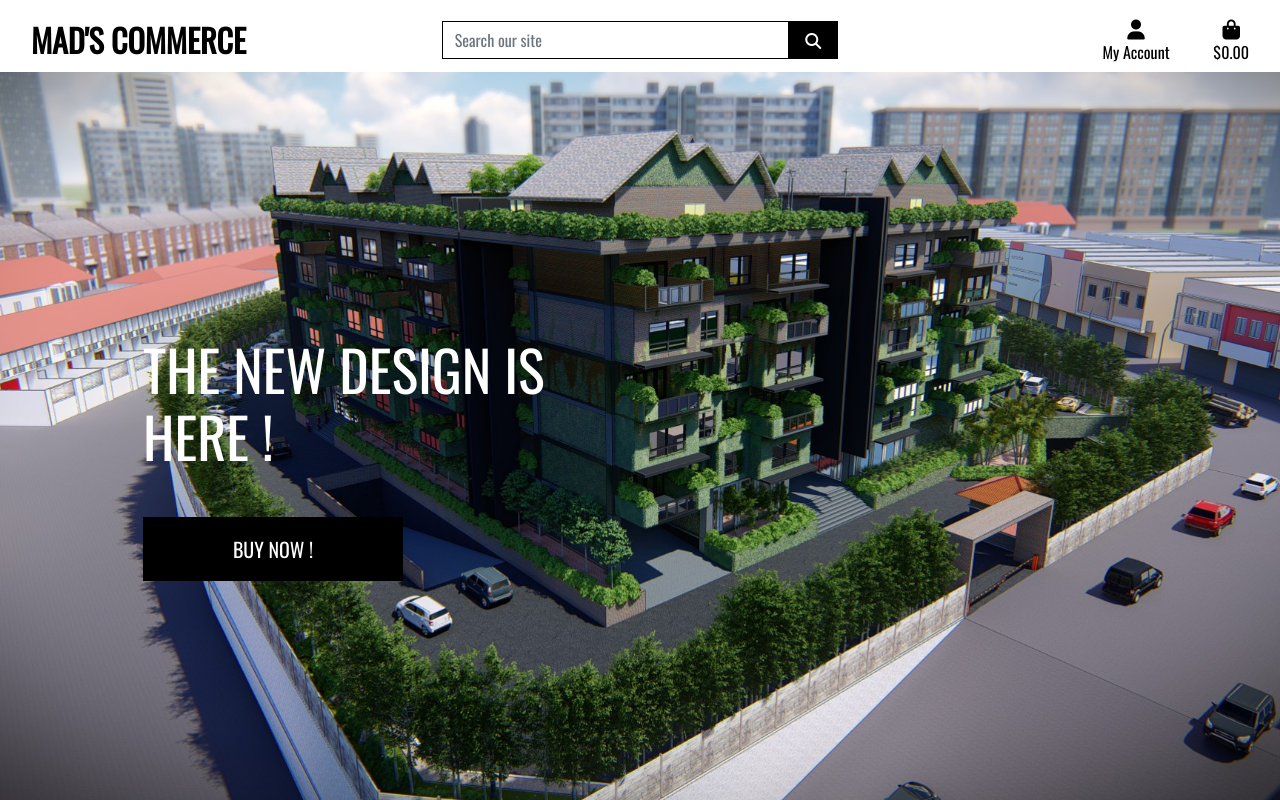
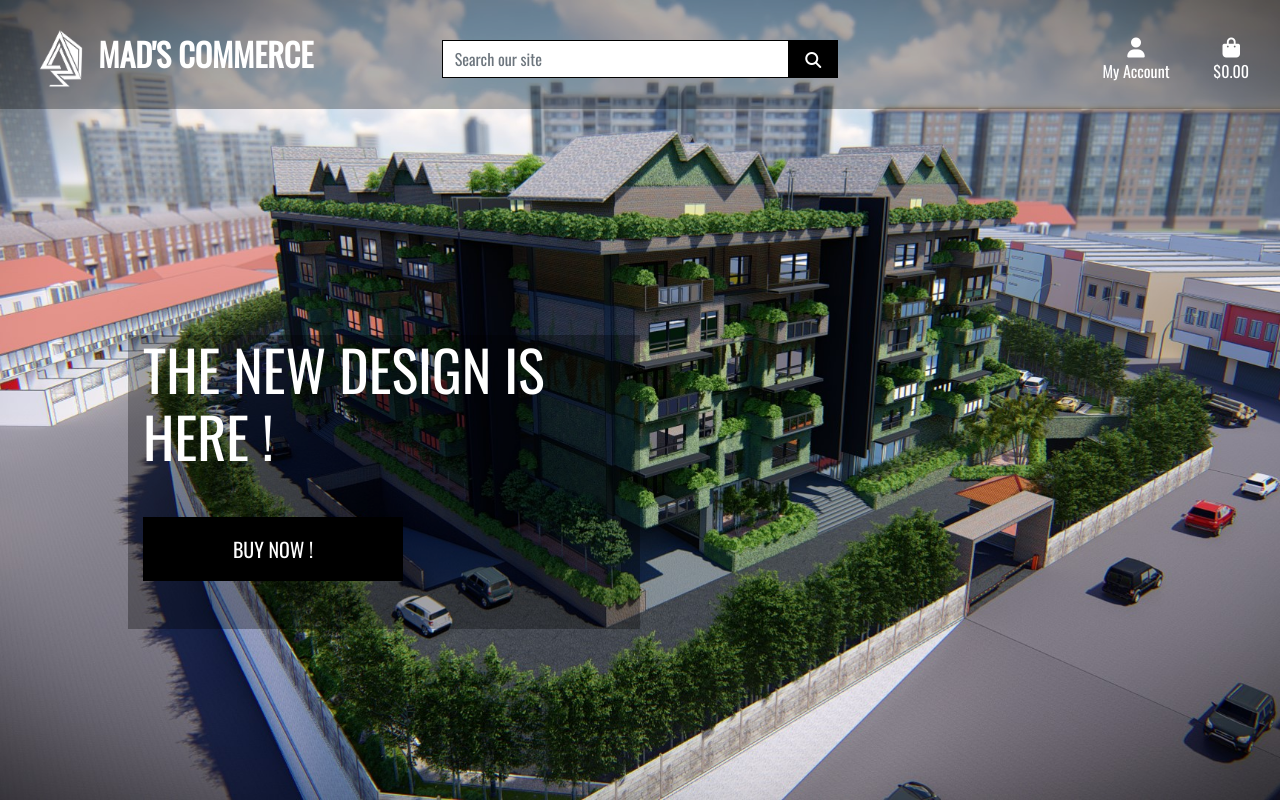
Before and after one commit to kugared94/E-commerce-project, a Django app: page / in a window 1280 px wide. Run offline with Django 3.2, Linux system fonts and the light colour scheme; some libraries are stand-ins or nearby versions.

Commit message:
logo header is added

```diff
--- a/home/templates/home/index.html
+++ b/home/templates/home/index.html
@@ -12,7 +12,7 @@
 {% block content %}
     <div class="container h-100">
         <div class="row h-100">
-            <div class="col-7 col-md-6 my-auto">
+            <div class="col-7 col-md-6 my-auto bg-text">
                 <h1 class="display-4 logo-font text-white">
                     The new design is here !
                 </h1>
--- a/static/css/base.css
+++ b/static/css/base.css
@@ -25,6 +25,15 @@ body {
 
 .main-logo-link {
     width: fit-content;
+}
+
+img {
+  max-width: 100%;
+  height: auto;
+}
+
+.bg-text {
+    background: rgba(0, 0, 0, 0.3);
 }
 
 .buy-now-button {
--- a/templates/base.html
+++ b/templates/base.html
@@ -41,11 +41,14 @@
 
   <body>
     <header class="container-fluid fixed-top">
-        <div id="topnav" class="row bg-white pt-lg-2 d-none d-lg-flex">
+        <div id="topnav" class="row bg-black pt-lg-2 d-none d-lg-flex bg-text">
 
             <div class="col-12 col-lg-4 my-auto py-1 py-lg-0 text-center text-lg-left">
                 <a href="{% url 'home' %}" class="nav-link main-logo-link">
-                    <h2 class="logo-font text-black my-0"><strong>Mad's Commerce</strong></h2>
+                    <h2 class="logo-font text-white my-0">
+                        <img src="/media/logo.png" alt="logo" width="60" height="70">
+                        <strong>Mad's Commerce</strong>
+                    </h2>
                 </a>
             </div>
 
@@ -68,7 +71,7 @@
                 <ul class="list-inline list-unstyled text-center text-lg-right my-0">
                     <li class="list-inline-item dropdown">
 
-                        <a class="text-black nav-link" href="#" id="user-options" data-toggle="dropdown" aria-haspopup="true" aria-expanded="false">
+                        <a class="text-white nav-link" href="#" id="user-options" data-toggle="dropdown" aria-haspopup="true" aria-expanded="false">
                             <div class="text-center">
                                 <div><i class="fas fa-user fa-lg"></i></div>
                                 <p class="my-0">My Account</p>
@@ -90,7 +93,7 @@
                     </li>
 
                     <li class="list-inline-item">
-                        <a class="{% if grand_total %}text-info font-weight-bold{% else %}text-black{% endif %} nav-link" href="">
+                        <a class="{% if grand_total %}text-info font-weight-bold{% else %}text-white{% endif %} nav-link" href="">
                             <div class="text-center">
                                 <div><i class="fas fa-shopping-bag fa-lg"></i></div>
                                 <p class="my-0">
```
